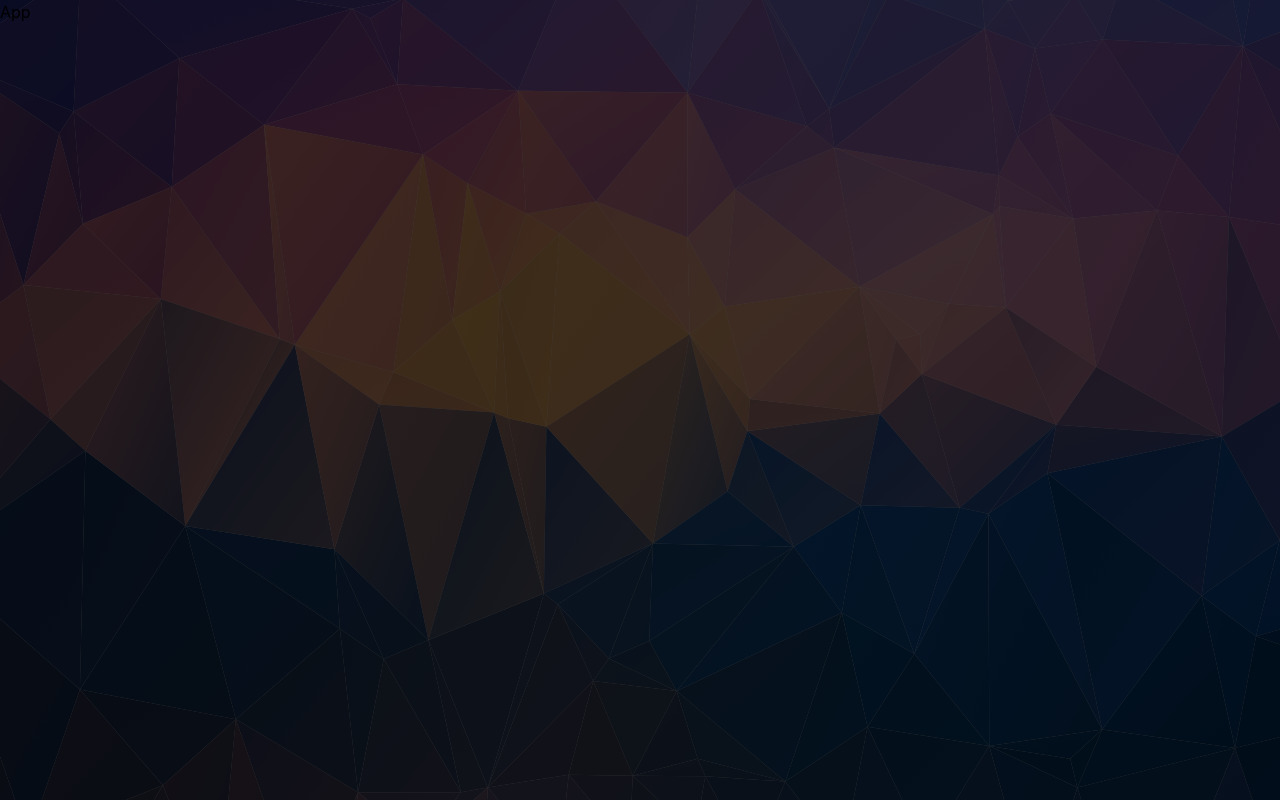
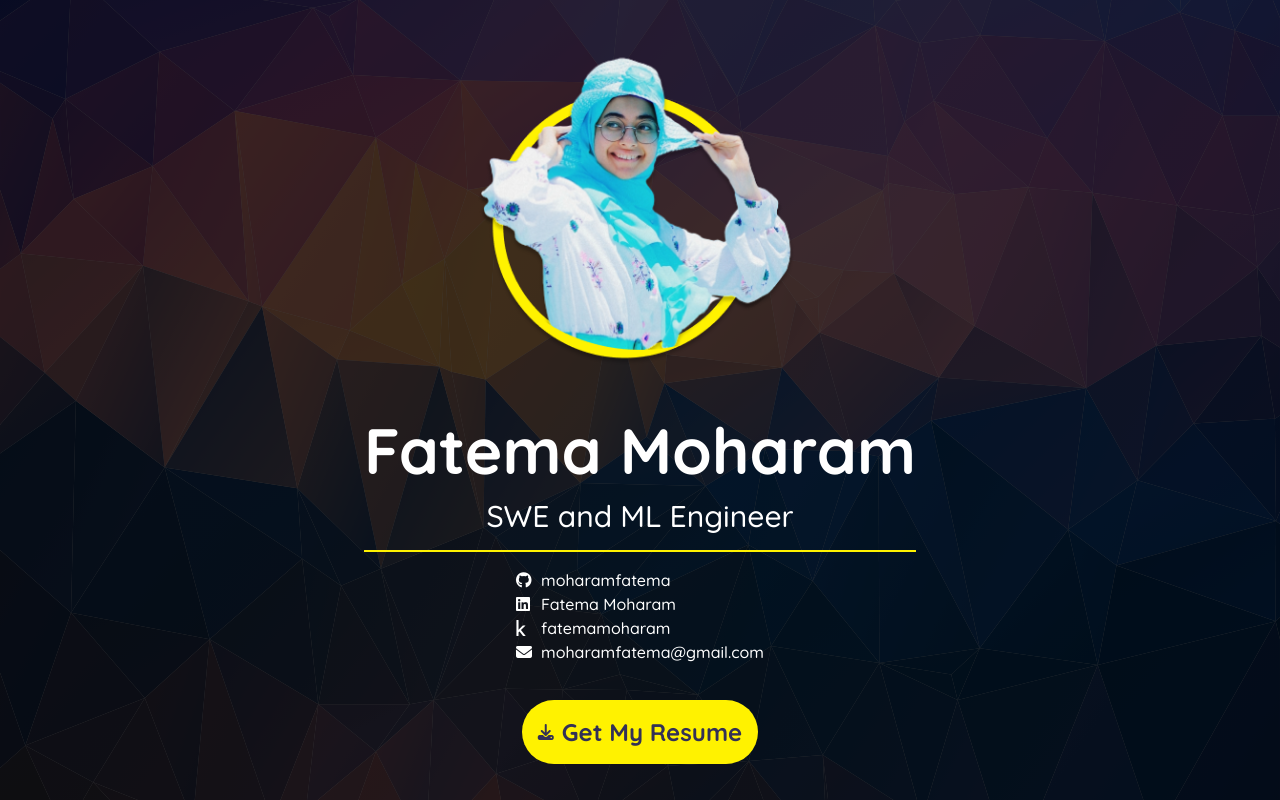
Before and after one commit to moharamfatema/moharamfatema.github.io, a React (Create React App) app: page / in a window 1280 px wide. Built offline with nearby package versions, Linux system fonts and the light colour scheme; the HTML template or start-up script is replaced by a standard one.

Commit message:
* picture * name and title * contact * resume

```diff
--- a/public/index.html
+++ b/public/index.html
@@ -1,14 +1,17 @@
 <!DOCTYPE html>
 <html lang="en">
   <head>
+    <!-- Meta -->
     <meta charset="utf-8" />
-    <link rel="icon" href="%PUBLIC_URL%/favicon-bg/favicon-bg-16.png" />
     <meta name="viewport" content="width=device-width, initial-scale=1" />
     <meta name="theme-color" content="#000000" />
     <meta
-      name="description"
-      content="Web site created using create-react-app"
+    name="description"
+    content="Web site created using create-react-app"
     />
+
+    <!-- Favicon -->
+    <link rel="icon" href="%PUBLIC_URL%/favicon-bg/favicon-bg-16.png" />
     <link rel="apple-touch-icon" href="%PUBLIC_URL%/favicon-32.png" />
     <!--
       manifest.json provides metadata used when your web app is installed on a
@@ -24,6 +27,13 @@
       work correctly both with client-side routing and a non-root public URL.
       Learn how to configure a non-root public URL by running `npm run build`.
     -->
+    <!-- FontAwesome -->
+    <link rel="stylesheet" href="https://cdnjs.cloudflare.com/ajax/libs/font-awesome/6.2.1/css/all.min.css" integrity="sha512-MV7K8+y+gLIBoVD59lQIYicR65iaqukzvf/nwasF0nqhPay5w/9lJmVM2hMDcnK1OnMGCdVK+iQrJ7lzPJQd1w==" crossorigin="anonymous" referrerpolicy="no-referrer" />
+    <!-- Google Fonts -->
+    <link rel="preconnect" href="https://fonts.gstatic.com">
+    <link rel="preconnect" href="https://fonts.gstatic.com" crossorigin>
+    <link href="https://fonts.googleapis.com/css2?family=Quicksand:wght@300;500;700&display=swap" rel="stylesheet">
+
     <title>Fatema Moharam</title>
   </head>
   <body>
--- a/src/App.css
+++ b/src/App.css
@@ -1,7 +1,5 @@
 .App {
-  background-image: url('assets/Background.svg');
-  background-color: rgba(0,0,0, 0.5);
-  background-blend-mode: multiply;
+
   width: 100vw;
   height: 100vh;
 }
--- a/src/App.tsx
+++ b/src/App.tsx
@@ -1,10 +1,12 @@
 import React from 'react'
 import './App.css'
+
+import Home from './modules/Home'
 
 function App() {
     return (
         <div className="App">
-      App
+            <Home/>
         </div>
     )
 }
--- a/src/index.css
+++ b/src/index.css
@@ -1,14 +1,22 @@
+@import url('https://fonts.googleapis.com/css2?family=Quicksand:wght@300;500;700&display=swap');
+
 @tailwind base;
 @tailwind components;
 @tailwind utilities;
 
 body {
   margin: 0;
-  font-family: -apple-system, BlinkMacSystemFont, 'Segoe UI', 'Roboto', 'Oxygen',
-    'Ubuntu', 'Cantarell', 'Fira Sans', 'Droid Sans', 'Helvetica Neue',
-    sans-serif;
+  font-family: 'Quicksand', sans-serif;
   -webkit-font-smoothing: antialiased;
   -moz-osx-font-smoothing: grayscale;
+  overflow-x: hidden;
+  background-image: url('assets/Background.svg');
+  background-position: center top;
+  background-size: cover;
+  background-repeat: no-repeat;
+  background-attachment: fixed;
+  background-color: rgba(0,0,0, 0.5);
+  background-blend-mode: multiply;
 }
 
 code {
--- /dev/null
+++ b/src/modules/Home/components/Summary/contact.ts
@@ -0,0 +1,25 @@
+import { IContact } from '../../../../shared/types/types'
+
+export const contacts: IContact[] = [
+    {
+        title: 'moharamfatema',
+        icon: 'fa-brands fa-github',
+        link: 'https://github.com/moharamfatema',
+    },
+
+    {
+        title: 'Fatema Moharam',
+        icon: 'fa-brands fa-linkedin',
+        link: 'https://www.linkedin.com/in/fatema-moharam-461830213/',
+    },
+    {
+        title: 'fatemamoharam',
+        icon: 'fa-brands fa-kaggle',
+        link: 'https://www.kaggle.com/fatemamoharam',
+    },
+    {
+        title: 'moharamfatema@gmail.com',
+        icon: 'fa-solid fa-envelope',
+        link: 'mailto:moharamfatema@gmail.com',
+    },
+]
--- /dev/null
+++ b/src/modules/Home/components/Summary/index.tsx
@@ -0,0 +1,25 @@
+import React, {FC} from 'react'
+import { contacts } from './contact'
+
+const Summary: FC = () => {
+    return (
+        <div className='summary'>
+            <h1 className='name text-white font-bold text-[64px]'>Fatema Moharam</h1>
+            <div className="summary__content flex flex-col items-center gap-4">
+                <h2 className='title text-white font-normal text-3xl'>SWE and ML Engineer</h2>
+                <div className="line w-full border-b-2 border-primary-yellow h-0"></div>
+                <div className="summary__contact">
+                    {contacts.map((contact) => {
+                        return (
+                            <div className="contact__item flex items-center gap-2 text-white" key={contact.title}>
+                                <i className={`${contact.icon} w-[17px] h-auto`}></i>
+                                <a href={contact.link} target="_blank" rel="noreferrer" >{contact.title}</a>
+                            </div>
+                        	)})}
+                </div>
+            </div>
+        </div>
+    )
+}
+
+export default Summary
--- /dev/null
+++ b/src/modules/Home/index.tsx
@@ -0,0 +1,27 @@
+import React,{FC} from 'react'
+import picture from '../../assets/Picture.png'
+import Summary from './components/Summary'
+
+const Home : FC= () => {
+    return (
+        <div className="first-view">
+            <div className="overview flex flex-col items-center px-9 justify-evenly gap-9">
+                <img src={picture} alt="Picture" className='max-w-[366px] max-h-[366px]'/>
+                <Summary/>
+                <div className="resume max-w-xs flex items-center flex-col">
+                    <a
+                        title='Get My Resume'
+                        className='bg-primary-yellow rounded-full p-4 text-primary-dark w-full flex items-center justify-center gap-2'
+                        href='https://drive.google.com/uc?export=download&id=1YUeh4piNVTPcwcngSEieFL6VLfftLIXG'
+                        download={true}
+                    >
+                        <i className="fas fa-download"></i>
+                        <span className='text-center text-2xl font-bold'>Get My Resume</span>
+                    </a>
+                </div>
+            </div>
+        </div>
+    )
+}
+
+export default Home
--- /dev/null
+++ b/src/shared/types/types.ts
@@ -0,0 +1,5 @@
+export interface IContact{
+    icon: string;
+    title: string;
+    link: string;
+}
--- a/tailwind.config.js
+++ b/tailwind.config.js
@@ -5,6 +5,17 @@ module.exports = {
     ],
     theme: {
         extend: {},
+        colors: {
+            primary: {
+                purple: '#303481',
+                yellow: '#FFF200',
+                dark: '#333156',
+            },
+            white: '#FFFFFF',
+        },
+        fontFamily: {
+            sans: ['Quicksand', 'sans-serif'],
+        }
     },
     plugins: [],
 }
```
Also changed, not shown: src/assets/Picture.png (added), 1 other file (tests, documents, lock files or other folders).
